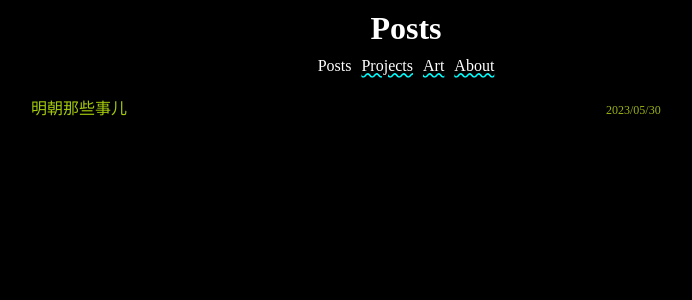
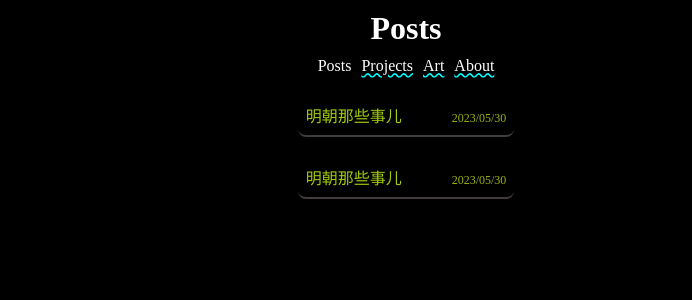
Before and after one commit to linround/me, a Next.js app: page /posts in a window 1280 px wide. Shown: the top 300 px of the page, without its empty margins (234-926 px from the left). Built offline with nearby package versions, Linux system fonts and the light colour scheme.

Commit message:
stage: post-明朝那些事儿

```diff
--- a/app/layout.module.css
+++ b/app/layout.module.css
@@ -10,6 +10,7 @@
 }
 .content {
   margin-top: 10px;
-  width: 750px;
-  min-width: 750px;
+  width: 100%;
+  display: flex;
+  justify-content: center;
 }
--- a/app/page.module.css
+++ b/app/page.module.css
@@ -12,6 +12,7 @@
 .container {
   padding:0 10px;
   list-style: none;
+  max-width: 60%;
 }
 .line{
   background-color: var(--line-bg-color);
--- a/app/posts/page.module.css
+++ b/app/posts/page.module.css
@@ -1,2 +1,4 @@
 .container {
+  display: flex;
+  flex-direction: column;
 }
--- a/app/posts/post.module.css
+++ b/app/posts/post.module.css
@@ -8,12 +8,16 @@
   opacity: 0.8;
   transition: opacity .2s ease-in-out;
   text-decoration: none;
+  border-bottom: 2px solid #514b4b;
+  border-radius: 8px;
+  padding: 8px;
+  overflow: hidden;
 }
 .container:hover{
   opacity: 1;
 }
 .title {
-  flex: 3;
+  flex: 5;
   overflow: hidden;
   text-overflow: ellipsis;
 }
--- a/lib/posts.ts
+++ b/lib/posts.ts
@@ -13,6 +13,7 @@
   link:'https://zh.wikipedia.org/wiki/%E6%98%8E%E6%9C%9D%E9%82%A3%E4%BA%9B%E4%BA%8B%E5%85%92'
 }
 
+
 export const posts:IPost[] = [
-  brightMoon
+  brightMoon,brightMoon,
 ]
```
Also changed, not shown: 1 other file (tests, documents, lock files or other folders).
